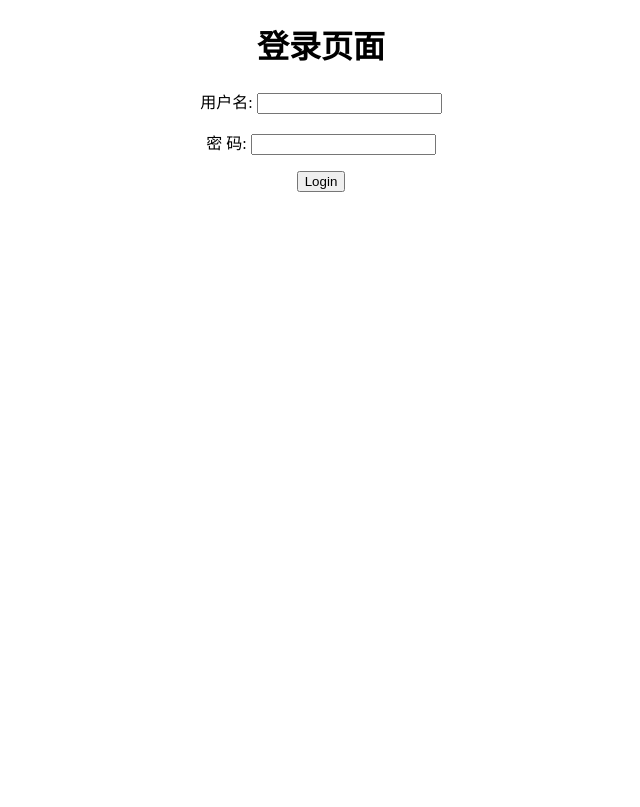
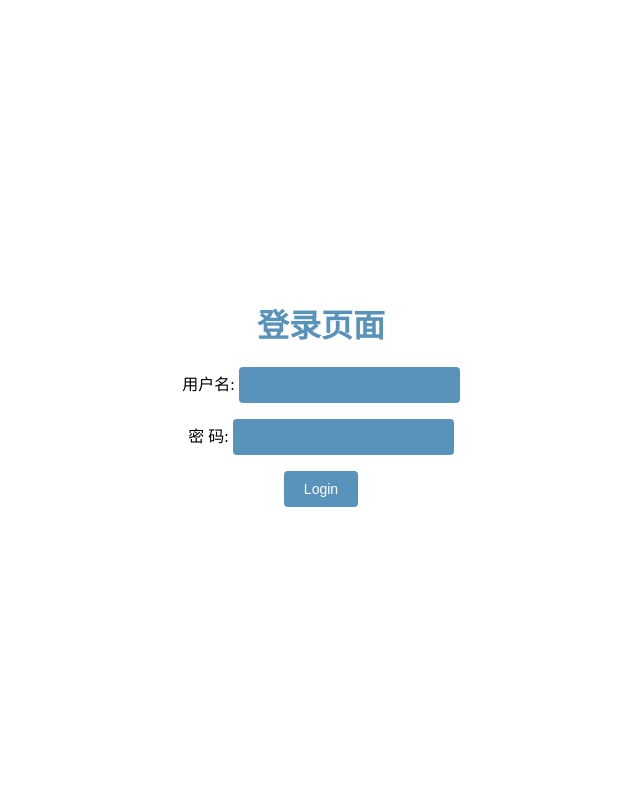
Before and after one commit to SE407-2017/Project_ClassManagement, a Django app: page /class/login/ in a window 1280 px wide. Shown: the whole page, without its empty margins (319-959 px from the left). Before the commit the page ends 192 px from the top, so only its background shows below. Run offline with Django 3.2, Linux system fonts and the light colour scheme; parts of the project's set-up code (start-up, migrations or seed data) failed here and were passed over.

Commit message:
Update login.html
改善界面

```diff
--- a/class_management/templates/login.html
+++ b/class_management/templates/login.html
@@ -3,11 +3,7 @@
 <html lang="zh-CN"><head>
 <meta http-equiv="content-type" content="text/html; charset=UTF-8">
     <meta charset="utf-8">
-    <title>Login</title>
   </head>
-<style>
-        html,body{text-align:center;margin:0px auto;}
-</style>
 <body>
 <h1>登录页面</h1>
 <form method = 'post' enctype="multipart/form-data">{% csrf_token %}
@@ -16,3 +12,16 @@
 </form>
 </body>
 </html>
+
+<style>
+    html,body{text-align:center;margin:150px auto;}
+    h1 {color:#5993bb;}
+    input{
+    color:#fff;
+    background:#5993bb;
+    border-radius:4px;
+    padding:10px 20px;
+    font-size:14px;
+    border:0;
+    }
+</style>
```
